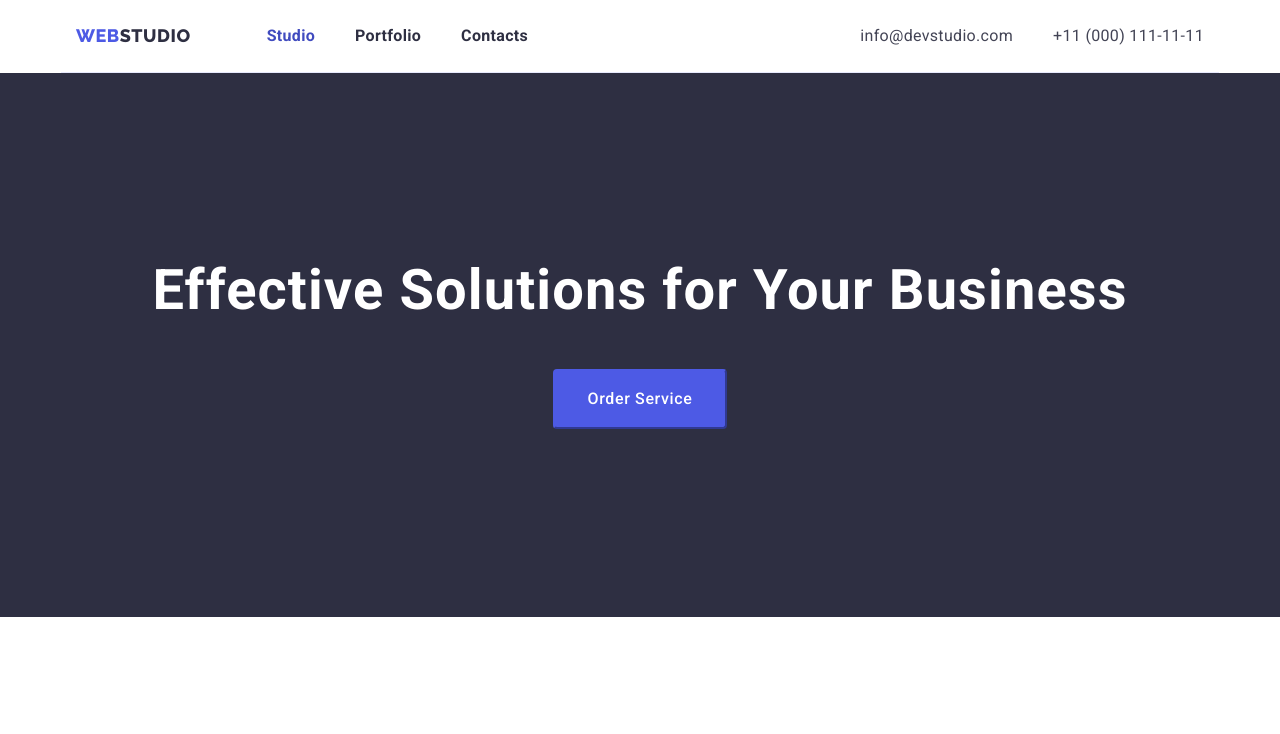
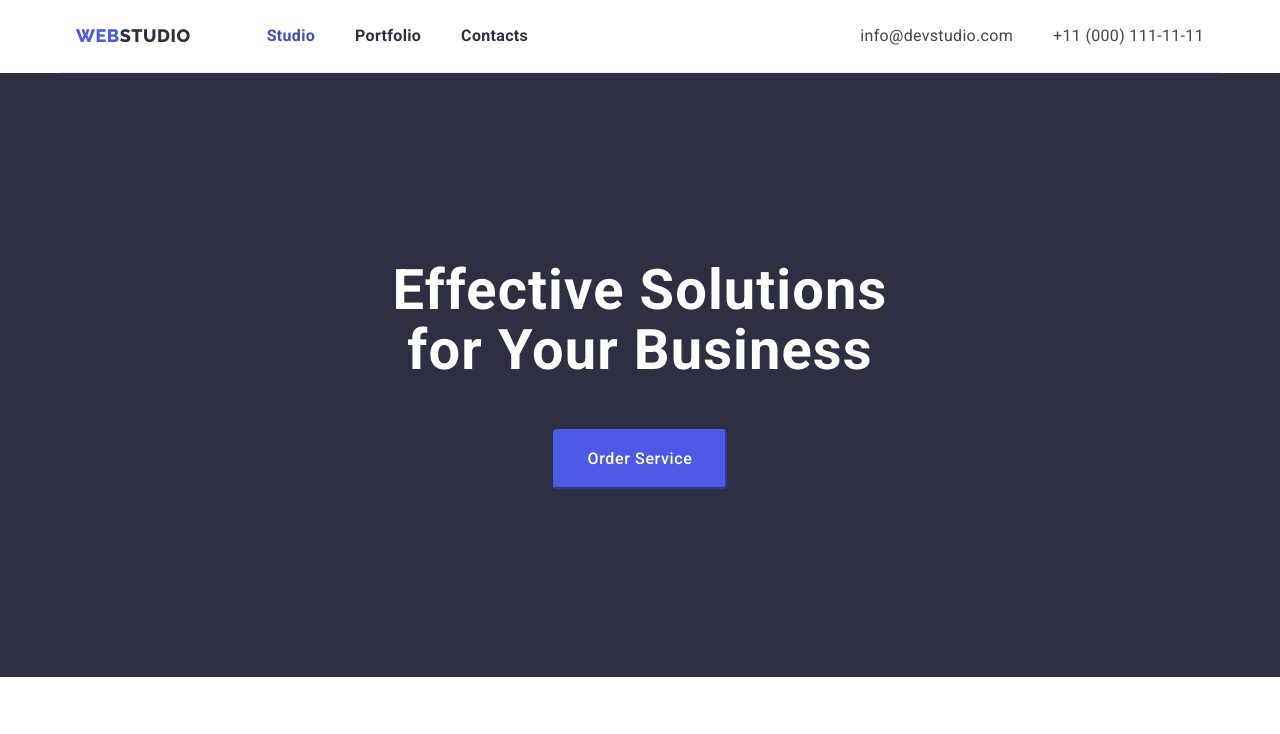
Before and after one commit to VolodymyrBakun/goit-markup-hw-03, a plain HTML site: page index.html in a window 1280 px wide. Shown: the top 734 px of the page. Drawn offline with nearby package versions, Linux system fonts and the light colour scheme.

Commit message:
fixed hero title

```diff
--- a/css/styles.css
+++ b/css/styles.css
@@ -191,6 +191,7 @@ body {
   text-align: center;
   letter-spacing: 0.02em;
   color: #ffffff;
+  max-width: 495px;
   margin: 0 auto;
 }
 .hero-btn {
```
